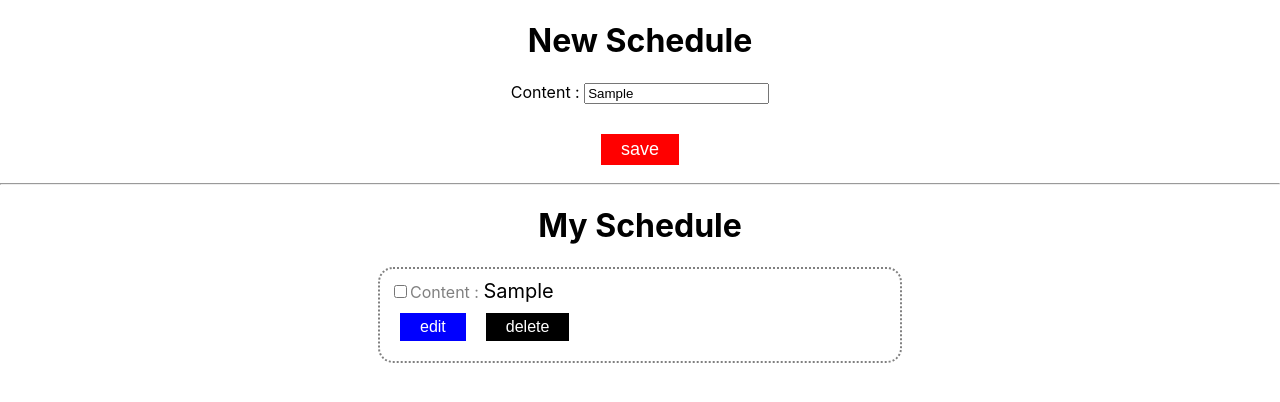
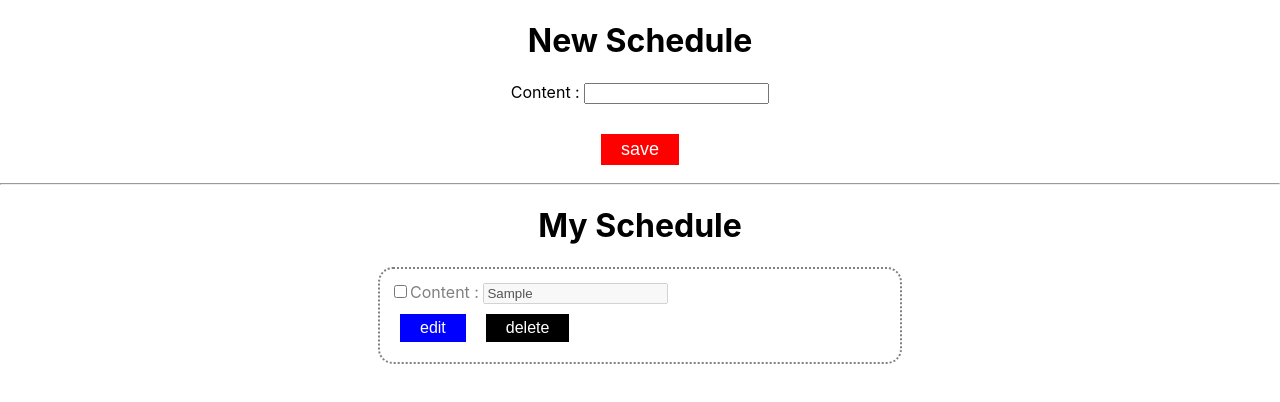
Before and after one commit to DevCat115/react-to-do-list, a React (Create React App) app in the folder my-app/: page / in a window 1280 px wide. Both pictures are taken after typing "Sample" into the empty fields and a click on the button "save". Shown: the top 402 px of the page. Built offline with nearby package versions, Linux system fonts and the light colour scheme.

Commit message:
making delete Button

```diff
--- /dev/null
+++ b/my-app/src/Actions/deleteToDo.js
@@ -0,0 +1,6 @@
+import { DELETE_TODO } from "../types";
+
+export const deleteToDo = (index) => ({
+  type: DELETE_TODO,
+  payload: index,
+});
--- a/my-app/src/Components/NewSchedule.js
+++ b/my-app/src/Components/NewSchedule.js
@@ -1,31 +1,40 @@
 import React, { useState } from "react";
-import { useDispatch } from 'react-redux';
-import { addToDo } from '../Actions/addToDo'
+import { useDispatch } from "react-redux";
+import { addToDo } from "../Actions/addToDo";
 
 const NewSchedule = () => {
   // Step 2: Initialize state with content
   const [inputData, setInputData] = useState({
-    content: ''
+    content: "",
+    isEditing: false,
+    check: false,
   });
 
   const dispatch = useDispatch();
 
   // Step 3: Define the onChange handler
   const handleChange = (event) => {
-    const { name, value } = event.target
-    setInputData(prev => ({
+    const { name, value } = event.target;
+    setInputData((prev) => ({
       ...prev,
-        [name] : value
+      [name]: value,
     })); // Update state with the input value
   };
 
   const handleSubmit = (event) => {
     event.preventDefault();
     const newSchedule = {
-        content: inputData.content
-    }
+      content: inputData.content,
+      isEditing: inputData.isEditing,
+      check: inputData.check,
+    };
     dispatch(addToDo(newSchedule));
-  }
+    setInputData({
+        content: '',
+        isEditing: false,
+        check: false
+    })
+  };
 
   return (
     <div>
@@ -35,13 +44,17 @@ const NewSchedule = () => {
         {/* Step 4: Attach the onChange handler */}
         <input
           id="content"
-            name='content'
+          name="content"
           type="text"
           value={inputData.content}
           onChange={handleChange}
           // 'content' property can also be used here if needed
-        /><br/><br/>
-        <button type='submit' className="savebutton">save</button>
+        />
+        <br />
+        <br />
+        <button type="submit" className="savebutton">
+          save
+        </button>
       </form>
     </div>
   );
--- a/my-app/src/Components/Schedules.js
+++ b/my-app/src/Components/Schedules.js
@@ -1,12 +1,15 @@
 import React, { useState } from "react";
 import { useSelector, useDispatch } from "react-redux";
+import { addToDo } from "../Actions/addToDo";
+import { deleteToDo } from "../Actions/deleteToDo";
 
 function Schedules() {
   const { data } = useSelector((state) => state.todos);
   // Step 2: Initialize state with content
   const [inputData, setInputData] = useState({
     content: "",
-    check: false
+    isEditing: false,
+    check: false,
   });
 
   const dispatch = useDispatch();
@@ -16,37 +19,61 @@ function Schedules() {
     const { name, value, type, checked } = event.target;
     setInputData((prev) => ({
       ...prev,
-      [name]: type==='checkbox' ? checked : value,
+      [name]: type === "checkbox" ? checked : value,
     })); // Update state with the input value
   };
-
-  const editContent = event => {
-
-  }
 
   const handleSubmit = (event) => {
     event.preventDefault();
     const newSchedule = {
       content: inputData.content,
+      isEditing: inputData.isEditing,
+      check: inputData.check,
     };
-    // dispatch(addToDo(newSchedule));
+    dispatch(addToDo(newSchedule));
   };
 
-  const content = data.map((item) => (
-    <p className="todoitem">
+  const editToDo = index => {
+
+  }
+
+  const content = data.map((item, index) => (
+    <p className="todoitem" key={index}>
       <input
         id="check"
         name="check"
         type="checkbox"
-            value={inputData.check}
+        value={item.check}
         onChange={handleChange}
         // 'content' property can also be used here if needed
       />
       <label className="label">Content : </label>
-      {item.content}
+      {inputData.isEditing ? (
+        <input
+          id="content"
+          name="content"
+          type="text"
+          value={item.content}
+          onChange={handleChange}
+          // 'content' property can also be used here if needed
+        />
+      ) : (
+        <input
+          id="content"
+          name="content"
+          type="text"
+          value={item.content}
+          onChange={handleChange}
+          disabled
+          // 'content' property can also be used here if needed
+        />
+      )}
+
       <div>
-        <button className="editbutton" onClick={editContent}>edit</button>
-        <button className="deletebutton">delete</button>
+        <button className="editbutton" onClick={(e) => editToDo(index)}>edit</button>
+        <button className="deletebutton" onClick={(e) => dispatch(deleteToDo(index))}>
+          delete
+        </button>
       </div>
     </p>
   ));
--- a/my-app/src/Reducers/todoReducer.js
+++ b/my-app/src/Reducers/todoReducer.js
@@ -1,4 +1,4 @@
-import { ADD_TODO } from "../types";
+import { ADD_TODO, DELETE_TODO } from "../types";
 
 const initialState = {
   data: [],
@@ -12,6 +12,11 @@ const todoReducer = (state = initialState, action) => {
         ...state,
         data: [...state.data, action.payload],
       };
+    case DELETE_TODO:
+      return {
+        ...state,
+        data: state.data.filter((_, i) => {return i != action.payload }),
+      };
     default:
       return state;
   }
--- a/my-app/src/types.js
+++ b/my-app/src/types.js
@@ -1 +1,2 @@
 export const ADD_TODO = "ADD_TODO";
+export const DELETE_TODO = "DELETE_TODO";
```
Lines whose indentation alone changed are shown as unchanged.
